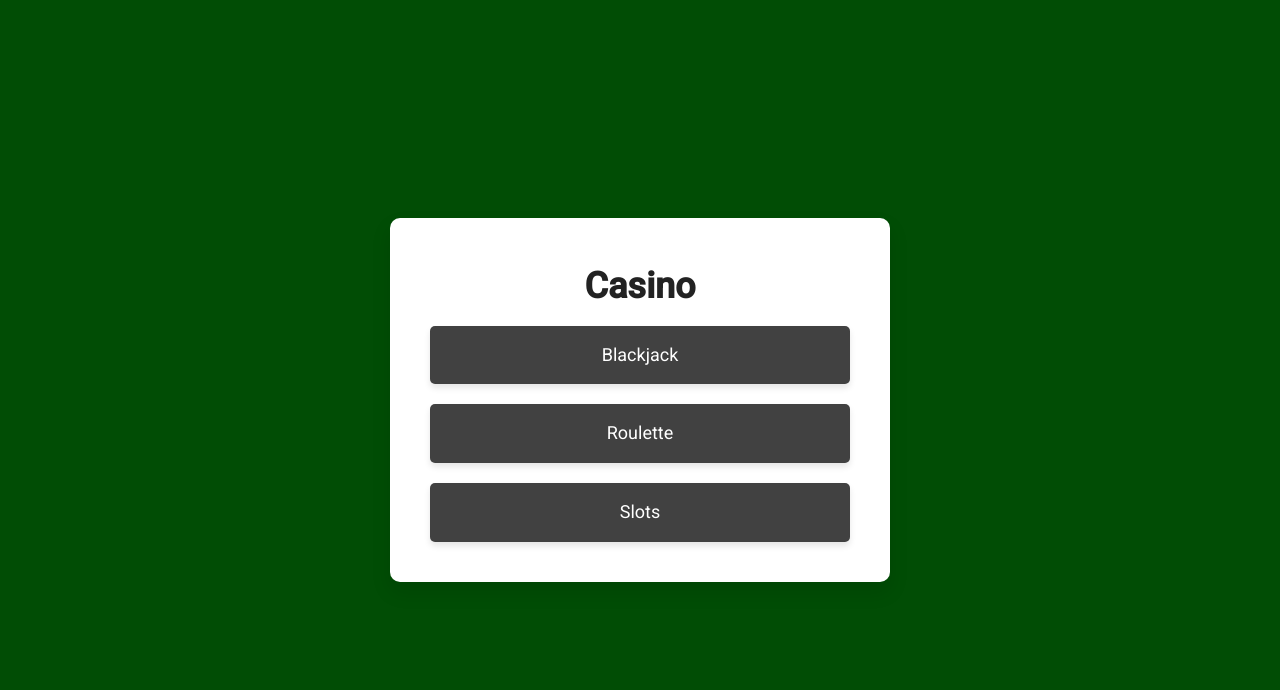
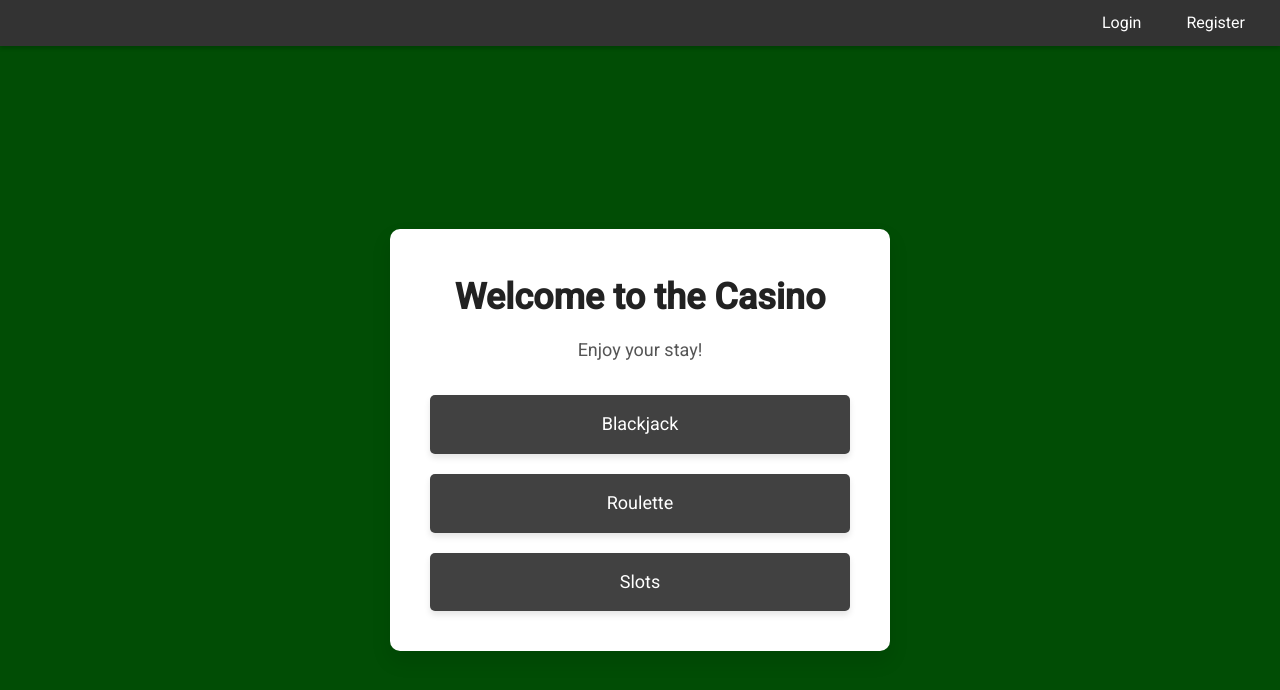
Before and after one commit to SamuDevHTL/Casino, a Flask app: page / in a window 1280 px wide. Shown: the top 690 px of the page. Run offline with Flask 3, Linux system fonts and the light colour scheme.

Commit message:
fixes, added register & login page

```diff
--- a/app.py
+++ b/app.py
@@ -1,4 +1,4 @@
-from flask import Flask, render_template, request, jsonify, session
+from flask import Flask, render_template, request, jsonify, session, redirect, url_for
 import sqlite3
 import random
 
@@ -24,6 +24,22 @@ def init_db():
                             amount INTEGER,
                             FOREIGN KEY(user_id) REFERENCES users(id)
                         )''')
+
+def register_user(username, password):
+    with sqlite3.connect(DATABASE) as conn:
+        cursor = conn.cursor()
+        try:
+            cursor.execute("INSERT INTO users (username, password) VALUES (?, ?)", (username, password))
+            conn.commit()
+            return True
+        except sqlite3.IntegrityError:
+            return False  # Username already exists
+
+def authenticate_user(username, password):
+    with sqlite3.connect(DATABASE) as conn:
+        cursor = conn.cursor()
+        cursor.execute("SELECT * FROM users WHERE username = ? AND password = ?", (username, password))
+        return cursor.fetchone()  # Returns user row if found, else None
 
 
 def create_deck():
@@ -75,6 +91,33 @@ roulette_numbers = {
 def index():
     return render_template('index.html')
 
+@app.route('/login', methods=['GET', 'POST'])
+def login():
+    if request.method == 'POST':
+        username = request.form['username']
+        password = request.form['password']
+        user = authenticate_user(username, password)
+
+        if user:
+            session['user_id'] = user[0]  # Store user ID in session
+            session['username'] = user[1]  # Store username in session
+            return redirect(url_for('index'))  # Redirect to home page after login
+        else:
+            return "Invalid username or password", 401  # Handle invalid login
+
+    return render_template('login.html')  # Render login form
+
+@app.route('/register', methods=['GET', 'POST'])
+def register():
+    if request.method == 'POST':
+        username = request.form['username']
+        password = request.form['password']
+        if register_user(username, password):
+            return redirect(url_for('login'))  # Redirect to login after successful registration
+        else:
+            return "Username already exists", 400  # Handle username already taken
+
+    return render_template('register.html')  # Render registration form
 
 @app.route('/blackjack', methods=['GET', 'POST'])
 def blackjack():
--- a/static/style.css
+++ b/static/style.css
@@ -1,9 +1,11 @@
+/* General Reset and Box Model */
 * {
     margin: 0;
     padding: 0;
     box-sizing: border-box;
 }
 
+/* Body Styling */
 body {
     font-family: 'Roboto', sans-serif;
     background-color: #014d05;
@@ -16,6 +18,44 @@ body {
     margin: 0;
 }
 
+/* Navigation Bar Styling */
+nav {
+    position: fixed;
+    top: 0;
+    width: 100%;
+    background-color: #333; /* Dark background */
+    z-index: 1000; /* Ensure it stays above other elements */
+    box-shadow: 0 2px 4px rgba(0, 0, 0, 0.2);
+    display: flex;
+    justify-content: flex-end; /* Align items to the right */
+    padding: 10px 20px;
+}
+
+nav ul {
+    list-style: none;
+    display: flex;
+    gap: 15px; /* Space between items */
+    margin: 0;
+    padding: 0;
+}
+
+nav ul li {
+    margin: 0;
+}
+
+nav ul li a {
+    text-decoration: none;
+    color: white;
+    padding: 10px 15px;
+    border-radius: 5px;
+    transition: background-color 0.3s ease;
+}
+
+nav ul li a:hover {
+    background-color: #575757;
+}
+
+/* Content Container */
 .container {
     text-align: center;
     background: #ffffff;
@@ -24,8 +64,10 @@ body {
     box-shadow: 0 10px 20px rgba(0, 0, 0, 0.1);
     max-width: 500px;
     width: 100%;
+    margin-top: 80px; /* Space for fixed navigation bar */
 }
 
+/* Header */
 header h1 {
     font-size: 36px;
     color: #222;
@@ -38,6 +80,7 @@ header p {
     margin-bottom: 30px;
 }
 
+/* Game Links */
 .game-links {
     display: flex;
     flex-direction: column;
--- a/templates/index.html
+++ b/templates/index.html
@@ -4,15 +4,28 @@
     <meta charset="UTF-8">
     <meta name="viewport" content="width=device-width, initial-scale=1.0">
     <title>Casino</title>
+    <!-- Link to the CSS file -->
     <link rel="stylesheet" href="/static/style.css">
+    <!-- Google Fonts -->
     <link href="https://fonts.googleapis.com/css2?family=Roboto:wght@400;500&display=swap" rel="stylesheet">
 </head>
 <body>
+    <!-- Navigation Bar -->
+    <nav>
+        <ul>
+            <li><a href="/login">Login</a></li>
+            <li><a href="/register">Register</a></li>
+        </ul>
+    </nav>
+
+    <!-- Main Content -->
     <div class="container">
         <header>
-            <h1>Casino</h1>
+            <h1>Welcome to the Casino</h1>
+            <p>Enjoy your stay!</p>
         </header>
 
+        <!-- Game Links Section -->
         <div class="game-links">
             <a href="/blackjack" class="game-link">Blackjack</a>
             <a href="/roulette" class="game-link">Roulette</a>
```
Also changed, not shown: templates/login.html (added, +29 -0 lines), templates/register.html (added, +21 -0 lines).
